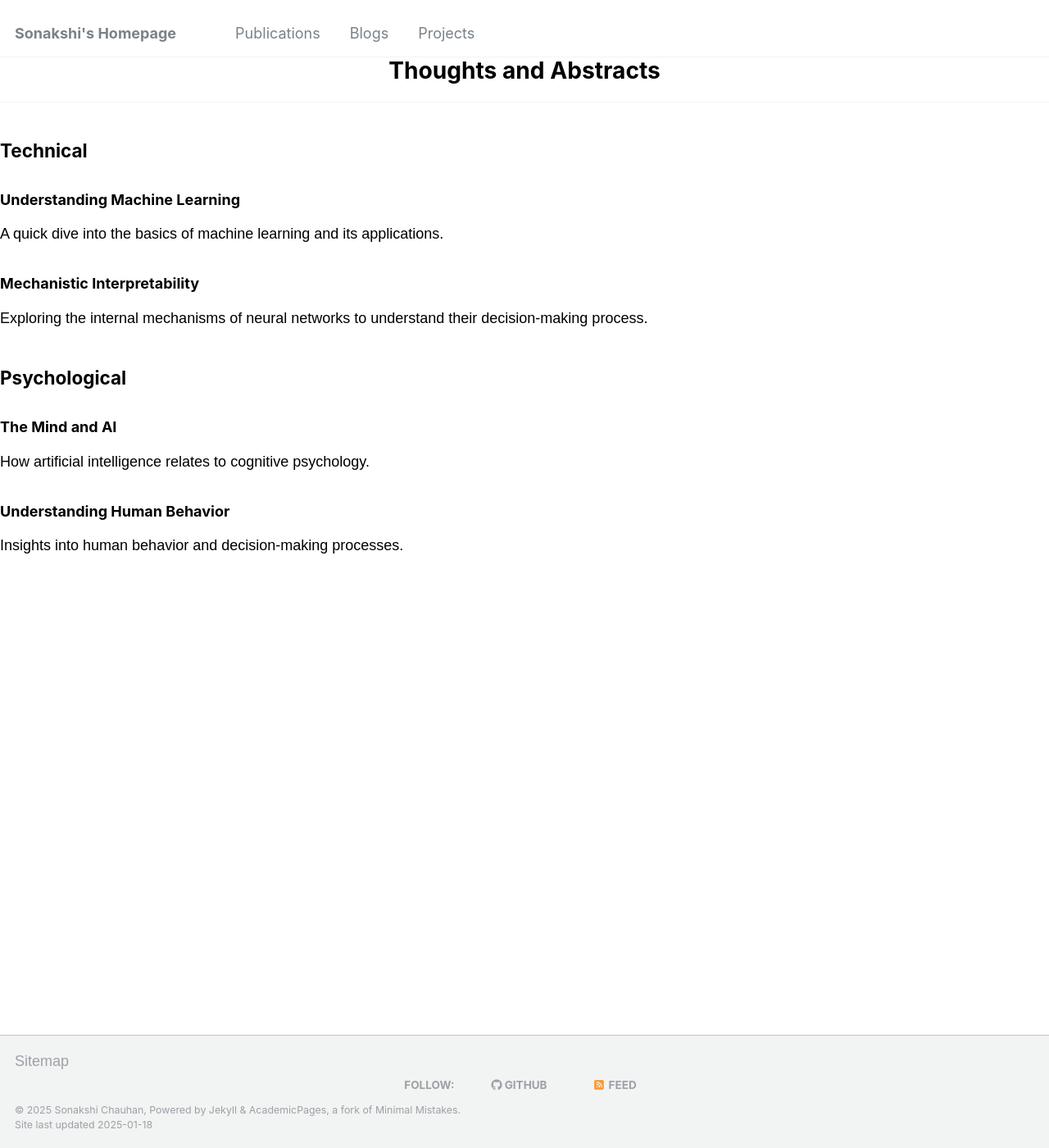
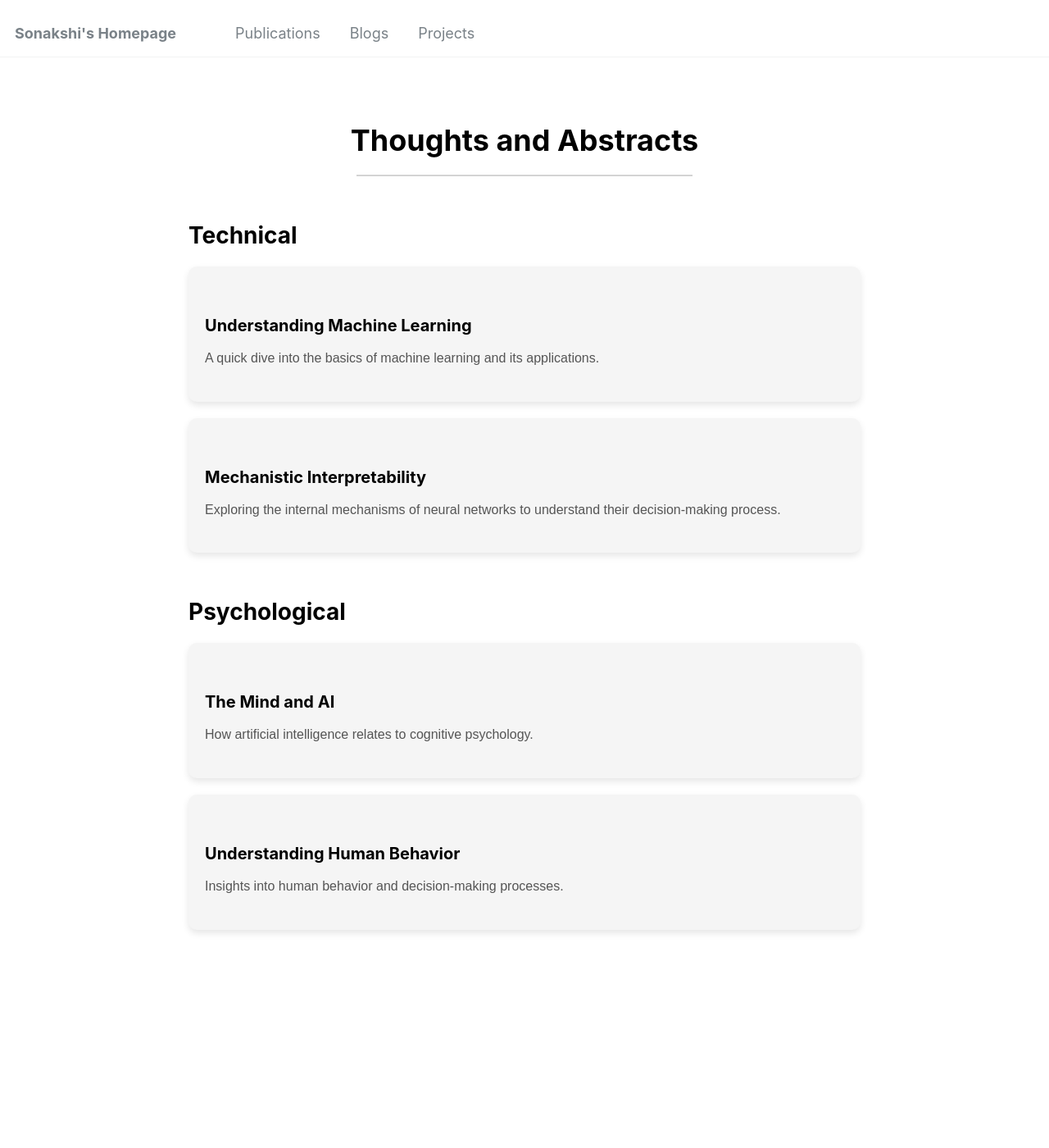
Before and after one commit to SonakshiChauhan/Sonakshi.github.io, a Jekyll site: the page built from _pages/blogs.md, in a window 1280 px wide and 1400 px high. Shown: the whole window at 82% size. Built offline with Jekyll 4.4.1, drawn with Linux system fonts in a browser that asks for light colours.

Commit message:
Update main.scss

```diff
--- a/assets/css/main.scss
+++ b/assets/css/main.scss
@@ -66,53 +66,64 @@
     font-size: 18px;
 }
 /* Center the blog boxes */
-.blog-boxes {
-  display: flex;
-  justify-content: center;
-  align-items: center;
-  gap: 20px;
-  margin: 50px auto;
-  padding: 20px;
+/* Blog Section Styling */
+.blog-section {
+  max-width: 900px; /* Center content */
+  margin: 0 auto;
+  padding: 40px 20px;
+  text-align: center;
+  color: #000000; /* Black text */
 }
 
-/* Styling for each box */
-.blog-box {
-  width: 300px; /* Adjust as needed */
-  height: 400px; /* Adjust as needed */
-  display: flex;
-  justify-content: center;
-  align-items: center;
-  text-align: center;
-  color: white;
-  font-size: 24px;
+.blog-section h1 {
+  font-size: 36px;
   font-weight: bold;
-  border-radius: 10px; /* Rounded corners */
-  box-shadow: 0 4px 8px rgba(0, 0, 0, 0.2);
-  background-size: cover;
-  background-position: center;
+  margin-bottom: 10px;
 }
 
-/* Background for the Technical box */
-.blog-box.technical {
-  background-image: url('/assets/images/F1.jpeg'); /* Path to the first image */
+.blog-section hr {
+  width: 50%;
+  margin: 20px auto;
+  border: 1px solid #d3d3d3; /* Light gray line */
 }
 
-/* Background for the Psychology box */
-.blog-box.psychology {
-  background-image: url('/assets/images/F2.png'); /* Path to the second image */
+.blog-category {
+  margin-top: 40px;
+  text-align: left;
 }
 
-/* Add some hover effects */
-.blog-box:hover {
-  transform: scale(1.05);
-  transition: transform 0.3s ease;
+.blog-category h2 {
+  font-size: 28px;
+  font-weight: bold;
+  margin-bottom: 20px;
 }
-// header.site-header {
-//     background-color: #000000; /* Black background */
-//     color: #ffffff; /* White text */
-// }
 
-// footer.site-footer {
-//     background-color: #000000; /* Black background */
-//     color: #ffffff; /* White text */
-// }
+.blog-cards {
+  display: flex;
+  flex-direction: column;
+  gap: 20px;
+}
+
+.blog-card {
+  display: flex;
+  flex-direction: row;
+  background-color: #f5f5f5; /* Light gray background */
+  padding: 20px;
+  border-radius: 10px;
+  box-shadow: 0 4px 8px rgba(0, 0, 0, 0.1);
+}
+
+.blog-content {
+  text-align: left;
+}
+
+.blog-content h3 {
+  font-size: 20px;
+  font-weight: bold;
+  margin-bottom: 10px;
+}
+
+.blog-content p {
+  font-size: 16px;
+  color: #555555; /* Dark gray text */
+}
```
